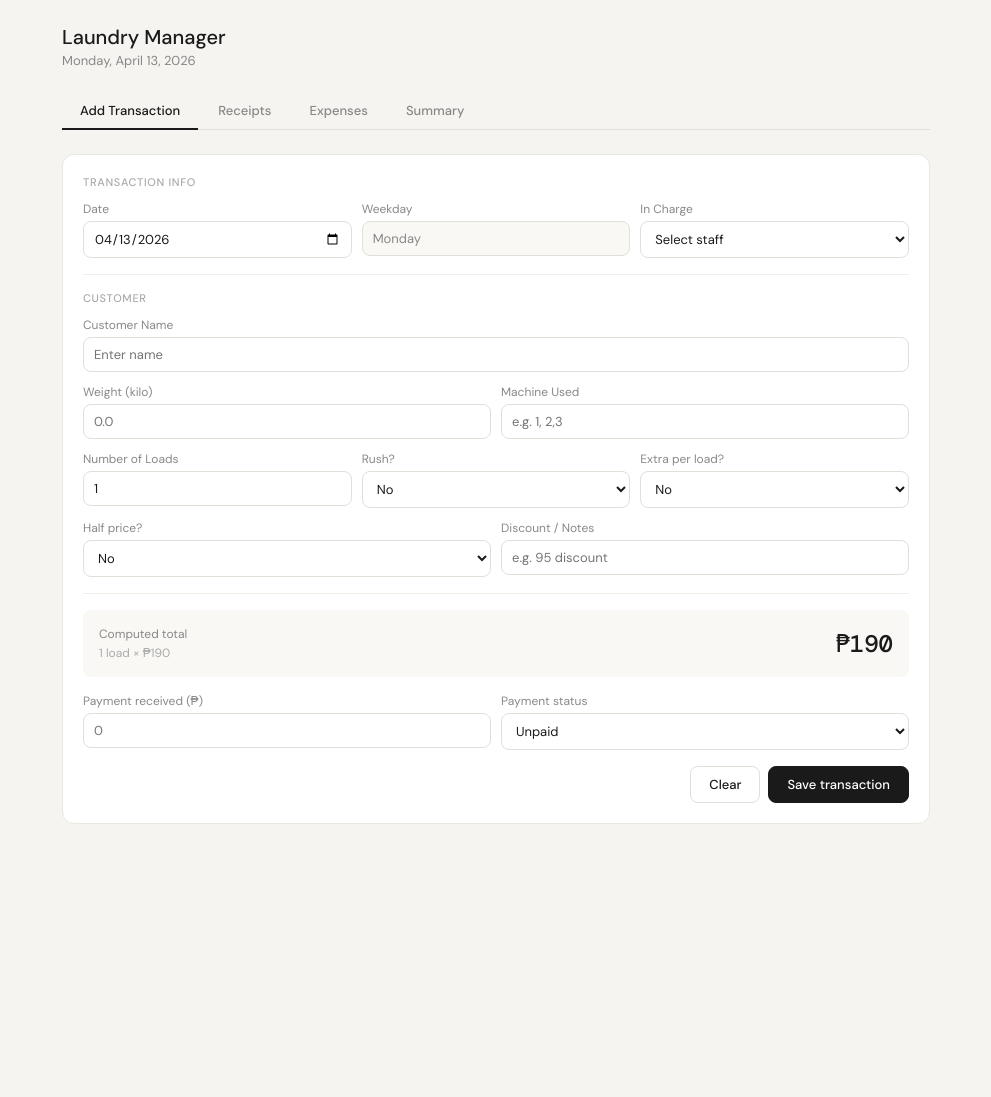
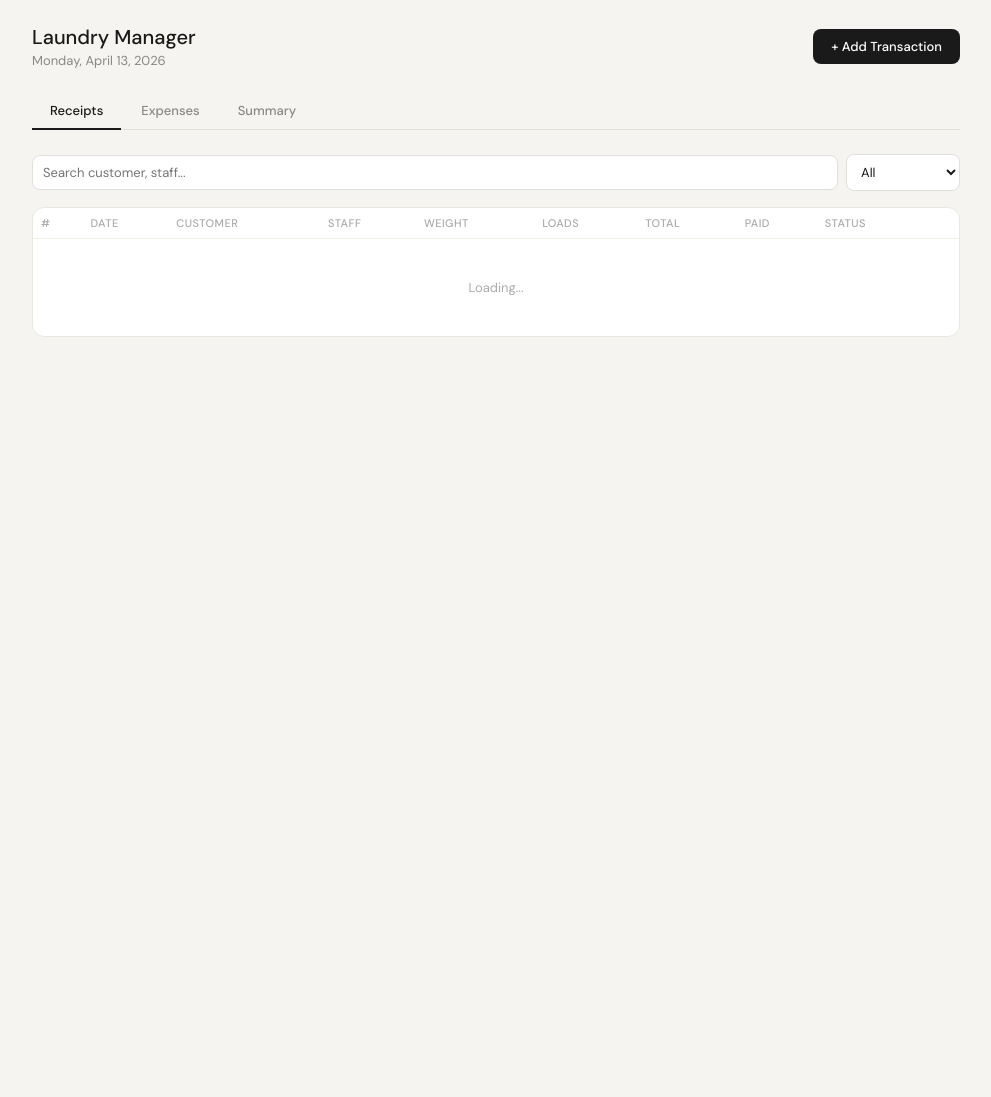
Before and after one commit to VinM3l/LaundrySystem, a Flask app: page / in a window 1280 px wide. Shown: the whole page, without its empty margins (144-1135 px from the left). Before the commit the page ends 824 px from the top, so only its background shows below. Run offline with Flask 3, Linux system fonts and the light colour scheme.

Commit message:
Add files via upload

```diff
--- a/template/index.html
+++ b/template/index.html
@@ -17,14 +17,17 @@
       min-height: 100vh;
     }
 
-    .app { max-width: 900px; margin: 0 auto; padding: 1.5rem 1rem; }
+    .app { max-width: 960px; margin: 0 auto; padding: 1.5rem 1rem; }
 
-    /* Header */
-    .header { margin-bottom: 1.5rem; }
+    /* ── HEADER ── */
+    .header {
+      display: flex; justify-content: space-between; align-items: center;
+      margin-bottom: 1.5rem;
+    }
     .header h1 { font-size: 20px; font-weight: 500; }
-    .header p { font-size: 13px; color: #888; margin-top: 2px; }
+    .header p  { font-size: 13px; color: #888; margin-top: 2px; }
 
-    /* Tabs */
+    /* ── TABS ── */
     .tabs { display: flex; gap: 2px; margin-bottom: 1.5rem; border-bottom: 1px solid #e0dfd8; }
     .tab {
       padding: 9px 18px; font-size: 13px; font-weight: 500;
@@ -35,55 +38,45 @@
     .tab.active { color: #1a1a1a; border-bottom-color: #1a1a1a; }
     .tab:hover:not(.active) { color: #444; }
 
-    /* Sections */
     .section { display: none; }
     .section.active { display: block; }
 
-    /* Card */
+    /* ── CARD ── */
     .card {
-      background: #fff;
-      border: 1px solid #e8e7e0;
-      border-radius: 12px;
-      padding: 1.25rem;
-      margin-bottom: 1rem;
+      background: #fff; border: 1px solid #e8e7e0;
+      border-radius: 12px; padding: 1.25rem; margin-bottom: 1rem;
     }
 
-    /* Form elements */
+    /* ── FORM ── */
     label { font-size: 12px; color: #888; display: block; margin-bottom: 4px; }
     input, select {
       width: 100%; padding: 8px 10px; font-size: 13px;
       border: 1px solid #e0dfd8; border-radius: 8px;
-      background: #fff; color: #1a1a1a;
-      font-family: 'DM Sans', sans-serif;
+      background: #fff; color: #1a1a1a; font-family: 'DM Sans', sans-serif;
     }
     input:focus, select:focus { outline: none; border-color: #aaa; }
     input[readonly] { background: #f9f8f5; color: #888; }
 
-    /* Grids */
     .grid2 { display: grid; grid-template-columns: 1fr 1fr; gap: 10px; }
     .grid3 { display: grid; grid-template-columns: 1fr 1fr 1fr; gap: 10px; }
     .grid4 { display: grid; grid-template-columns: repeat(4, 1fr); gap: 10px; }
     .field-group { margin-bottom: 12px; }
-
-    /* Section label */
     .form-header {
       font-size: 11px; font-weight: 500; color: #aaa;
       text-transform: uppercase; letter-spacing: 0.06em; margin-bottom: 12px;
     }
-
     .divider { border: none; border-top: 1px solid #f0efe8; margin: 1rem 0; }
 
-    /* Price box */
+    /* ── PRICE BOX ── */
     .price-box {
-      background: #f9f8f5; border-radius: 8px;
-      padding: 1rem; margin: 1rem 0;
+      background: #f9f8f5; border-radius: 8px; padding: 1rem; margin: 1rem 0;
       display: flex; justify-content: space-between; align-items: center;
     }
-    .price-label { font-size: 12px; color: #888; }
+    .price-label     { font-size: 12px; color: #888; }
     .price-breakdown { font-size: 12px; color: #aaa; margin-top: 3px; }
-    .price-value { font-family: 'DM Mono', monospace; font-size: 24px; font-weight: 500; }
+    .price-value     { font-family: 'DM Mono', monospace; font-size: 24px; font-weight: 500; }
 
-    /* Buttons */
+    /* ── BUTTONS ── */
     .btn {
       padding: 9px 18px; font-size: 13px; font-weight: 500;
       border-radius: 8px; border: 1px solid #e0dfd8;
@@ -97,13 +90,23 @@
     .btn-danger { color: #c0392b; border-color: #f5c6c2; }
     .btn-danger:hover { background: #fff5f4; }
 
-    /* Badges */
+    /* ── ADD BUTTON ── */
+    .add-btn {
+      display: flex; align-items: center; gap: 6px;
+      padding: 9px 18px; font-size: 13px; font-weight: 500;
+      background: #1a1a1a; color: #fff; border: none;
+      border-radius: 8px; cursor: pointer; font-family: 'DM Sans', sans-serif;
+      white-space: nowrap;
+    }
+    .add-btn:hover { background: #333; }
+
+    /* ── BADGES ── */
     .badge { display: inline-block; padding: 2px 8px; border-radius: 99px; font-size: 11px; font-weight: 500; }
     .badge-paid   { background: #e6f5ee; color: #1a7a45; }
     .badge-unpaid { background: #fff8e1; color: #b07d00; }
     .badge-rush   { background: #fdecea; color: #b71c1c; }
 
-    /* Table */
+    /* ── TABLE ── */
     table { width: 100%; border-collapse: collapse; font-size: 13px; }
     th {
       text-align: left; font-size: 11px; font-weight: 500; color: #aaa;
@@ -114,153 +117,84 @@
     tr:last-child td { border-bottom: none; }
     tbody tr:hover td { background: #fafaf7; }
 
-    /* Stats */
+    /* ── STATS ── */
     .stat-grid { display: grid; grid-template-columns: repeat(4, 1fr); gap: 10px; margin-bottom: 1rem; }
     .stat { background: #fff; border: 1px solid #e8e7e0; border-radius: 10px; padding: 1rem; }
     .stat-label { font-size: 11px; color: #aaa; text-transform: uppercase; letter-spacing: 0.05em; margin-bottom: 6px; }
     .stat-value { font-family: 'DM Mono', monospace; font-size: 20px; font-weight: 500; }
 
-    /* Misc */
+    /* ── MISC ── */
     .empty { text-align: center; padding: 2.5rem; color: #aaa; font-size: 13px; }
-    .search-row { display: flex; gap: 8px; margin-bottom: 1rem; }
+    .search-row { display: flex; gap: 8px; margin-bottom: 1rem; align-items: center; }
     .search-row input { flex: 1; }
     .search-row select { width: auto; }
-    .mono { font-family: 'DM Mono', monospace; }
+    .mono  { font-family: 'DM Mono', monospace; }
     .muted { color: #888; }
 
+    /* ── MODAL ── */
+    .overlay {
+      display: none; position: fixed; inset: 0;
+      background: rgba(0,0,0,0.35); z-index: 100;
+      align-items: center; justify-content: center;
+      padding: 1rem;
+    }
+    .overlay.open { display: flex; }
+
+    .panel {
+      background: #fff; border-radius: 14px; border: 1px solid #e8e7e0;
+      width: 100%; max-width: 520px; max-height: 90vh;
+      overflow-y: auto; z-index: 101; padding: 1.5rem;
+      transform: scale(0.96) translateY(8px); opacity: 0;
+      transition: transform 0.2s ease, opacity 0.2s ease;
+    }
+    .overlay.open .panel { transform: scale(1) translateY(0); opacity: 1; }
+
+    .panel-header {
+      display: flex; justify-content: space-between; align-items: center;
+      margin-bottom: 1.5rem;
+    }
+    .panel-header h2 { font-size: 16px; font-weight: 500; }
+    .close-btn {
+      background: none; border: none; cursor: pointer;
+      font-size: 20px; color: #888; line-height: 1;
+      padding: 4px 8px; border-radius: 6px;
+    }
+    .close-btn:hover { background: #f5f4f0; color: #1a1a1a; }
+
+    /* ── RESPONSIVE ── */
     @media (max-width: 600px) {
       .grid3, .grid4 { grid-template-columns: 1fr 1fr; }
       .stat-grid { grid-template-columns: 1fr 1fr; }
+      .overlay { align-items: flex-end; padding: 0; }
+      .panel { max-width: 100%; border-radius: 16px 16px 0 0; max-height: 92vh; }
     }
     @media (max-width: 420px) {
       .grid2 { grid-template-columns: 1fr; }
+      .grid3 { grid-template-columns: 1fr 1fr; }
     }
   </style>
 </head>
 <body>
 <div class="app">
 
+  <!-- ── HEADER ── -->
   <div class="header">
-    <h1>Laundry Manager</h1>
-    <p id="currentDate"></p>
+    <div>
+      <h1>Laundry Manager</h1>
+      <p id="currentDate"></p>
+    </div>
+    <button class="add-btn" onclick="openPanel()">+ Add Transaction</button>
   </div>
 
+  <!-- ── TABS ── -->
   <div class="tabs">
-    <button class="tab active" onclick="switchTab('add', this)">Add Transaction</button>
-    <button class="tab" onclick="switchTab('receipts', this)">Receipts</button>
+    <button class="tab active" onclick="switchTab('receipts', this)">Receipts</button>
     <button class="tab" onclick="switchTab('expenses', this)">Expenses</button>
     <button class="tab" onclick="switchTab('summary', this)">Summary</button>
   </div>
 
-  <!-- ── ADD TRANSACTION ── -->
-  <div class="section active" id="tab-add">
-    <div class="card">
-      <div class="form-header">Transaction info</div>
-      <div class="grid3 field-group">
-        <div>
-          <label>Date</label>
-          <input type="date" id="t-date" onchange="updateWeekday()">
-        </div>
-        <div>
-          <label>Weekday</label>
-          <input type="text" id="t-weekday" readonly>
-        </div>
-        <div>
-          <label>In Charge</label>
-          <select id="t-incharge">
-            <option value="">Select staff</option>
-            <option>One</option>
-            <option>Two</option>
-            <option>Three</option>
-            <option>Four</option>
-          </select>
-        </div>
-      </div>
-
-      <hr class="divider">
-      <div class="form-header">Customer</div>
-
-      <div class="field-group">
-        <label>Customer Name</label>
-        <input type="text" id="t-customer" placeholder="Enter name">
-      </div>
-      <div class="grid2 field-group">
-        <div>
-          <label>Weight (kilo)</label>
-          <input type="number" id="t-weight" step="0.1" min="0" placeholder="0.0" oninput="calcPrice()">
-        </div>
-        <div>
-          <label>Machine Used</label>
-          <input type="text" id="t-machine" placeholder="e.g. 1, 2,3">
-        </div>
-      </div>
-      <div class="grid3 field-group">
-        <div>
-          <label>Number of Loads</label>
-          <input type="number" id="t-loads" min="1" value="1" oninput="calcPrice()">
-        </div>
-        <div>
-          <label>Rush?</label>
-          <select id="t-rush" onchange="calcPrice()">
-            <option value="0">No</option>
-            <option value="1">Yes (+₱50)</option>
-          </select>
-        </div>
-        <div>
-          <label>Extra per load?</label>
-          <select id="t-pload" onchange="calcPrice()">
-            <option value="0">No</option>
-            <option value="1">Yes (+₱20/load)</option>
-          </select>
-        </div>
-      </div>
-      <div class="grid2 field-group">
-        <div>
-          <label>Half price?</label>
-          <select id="t-half" onchange="calcPrice()">
-            <option value="0">No</option>
-            <option value="1">Yes (50% off)</option>
-          </select>
-        </div>
-        <div>
-          <label>Discount / Notes</label>
-          <input type="text" id="t-notes" placeholder="e.g. 95 discount">
-        </div>
-      </div>
-
-      <hr class="divider">
-
-      <div class="price-box">
-        <div>
-          <div class="price-label">Computed total</div>
-          <div class="price-breakdown" id="price-breakdown">—</div>
-        </div>
-        <div class="price-value" id="price-display">₱0</div>
-      </div>
-
-      <div class="grid2 field-group">
-        <div>
-          <label>Payment received (₱)</label>
-          <input type="number" id="t-pay" placeholder="0" min="0">
-        </div>
-        <div>
-          <label>Payment status</label>
-          <select id="t-paid">
-            <option value="0">Unpaid</option>
-            <option value="1">Paid</option>
-          </select>
-        </div>
-      </div>
-
-      <div style="display:flex; justify-content:flex-end; gap:8px; margin-top:1rem;">
-        <button class="btn" onclick="resetForm()">Clear</button>
-        <button class="btn btn-primary" onclick="addTransaction()">Save transaction</button>
-      </div>
-    </div>
-  </div>
-
   <!-- ── RECEIPTS ── -->
-  <div class="section" id="tab-receipts">
+  <div class="section active" id="tab-receipts">
     <div class="search-row">
       <input type="text" id="search" placeholder="Search customer, staff..." oninput="renderReceipts()">
       <select id="filter-paid" onchange="renderReceipts()">
@@ -278,7 +212,9 @@
               <th>Weight</th><th>Loads</th><th>Total</th><th>Paid</th><th>Status</th><th></th>
             </tr>
           </thead>
-          <tbody id="receipts-body"></tbody>
+          <tbody id="receipts-body">
+            <tr><td colspan="10" class="empty">Loading...</td></tr>
+          </tbody>
         </table>
       </div>
     </div>
@@ -357,6 +293,119 @@
 
 </div>
 
+<!-- ── OVERLAY (dimmed background) ── -->
+<div class="overlay" id="overlay" onclick="closePanel()"></div>
+
+<!-- ── SLIDE-IN PANEL ── -->
+<div class="panel" id="panel">
+  <div class="panel-header">
+    <h2>Add Transaction</h2>
+    <button class="close-btn" onclick="closePanel()">✕</button>
+  </div>
+
+  <div class="form-header">Transaction info</div>
+  <div class="grid3 field-group">
+    <div>
+      <label>Date</label>
+      <input type="date" id="t-date" onchange="updateWeekday()">
+    </div>
+    <div>
+      <label>Weekday</label>
+      <input type="text" id="t-weekday" readonly>
+    </div>
+    <div>
+      <label>In Charge</label>
+      <select id="t-incharge">
+        <option value="">Select staff</option>
+        <option>Weng</option>
+        <option>Celia</option>
+        <option>Cecil</option>
+        <option>Tikong</option>
+      </select>
+    </div>
+  </div>
+
+  <hr class="divider">
+  <div class="form-header">Customer</div>
+
+  <div class="field-group">
+    <label>Customer Name</label>
+    <input type="text" id="t-customer" placeholder="Enter name">
+  </div>
+  <div class="grid2 field-group">
+    <div>
+      <label>Weight (kilo)</label>
+      <input type="number" id="t-weight" step="0.1" min="0" placeholder="0.0" oninput="calcPrice()">
+    </div>
+    <div>
+      <label>Machine Used</label>
+      <input type="text" id="t-machine" placeholder="e.g. 1, 2,3">
+    </div>
+  </div>
+  <div class="grid3 field-group">
+    <div>
+      <label>Number of Loads</label>
+      <input type="number" id="t-loads" min="1" value="1" oninput="calcPrice()">
+    </div>
+    <div>
+      <label>Rush?</label>
+      <select id="t-rush" onchange="calcPrice()">
+        <option value="0">No</option>
+        <option value="1">Yes (+₱50)</option>
+      </select>
+    </div>
+    <div>
+      <label>Extra per load?</label>
+      <select id="t-pload" onchange="calcPrice()">
+        <option value="0">No</option>
+        <option value="1">Yes (+₱20/load)</option>
+      </select>
+    </div>
+  </div>
+  <div class="grid2 field-group">
+    <div>
+      <label>Half price?</label>
+      <select id="t-half" onchange="calcPrice()">
+        <option value="0">No</option>
+        <option value="1">Yes (50% off)</option>
+      </select>
+    </div>
+    <div>
+      <label>Discount / Notes</label>
+      <input type="text" id="t-notes" placeholder="e.g. 95 discount">
+    </div>
+  </div>
+
+  <hr class="divider">
+
+  <div class="price-box">
+    <div>
+      <div class="price-label">Computed total</div>
+      <div class="price-breakdown" id="price-breakdown">—</div>
+    </div>
+    <div class="price-value" id="price-display">₱0</div>
+  </div>
+
+  <div class="grid2 field-group">
+    <div>
+      <label>Payment received (₱)</label>
+      <input type="number" id="t-pay" placeholder="0" min="0">
+    </div>
+    <div>
+      <label>Payment status</label>
+      <select id="t-paid">
+        <option value="0">Unpaid</option>
+        <option value="1">Paid</option>
+      </select>
+    </div>
+  </div>
+
+  <div style="display:flex; justify-content:flex-end; gap:8px; margin-top:1.5rem; padding-bottom:2rem;">
+    <button class="btn" onclick="resetForm()">Clear</button>
+    <button class="btn btn-primary" onclick="addTransaction()">Save transaction</button>
+  </div>
+</div>
+
 <script src="/static/main.js"></script>
 </body>
 </html>
```
